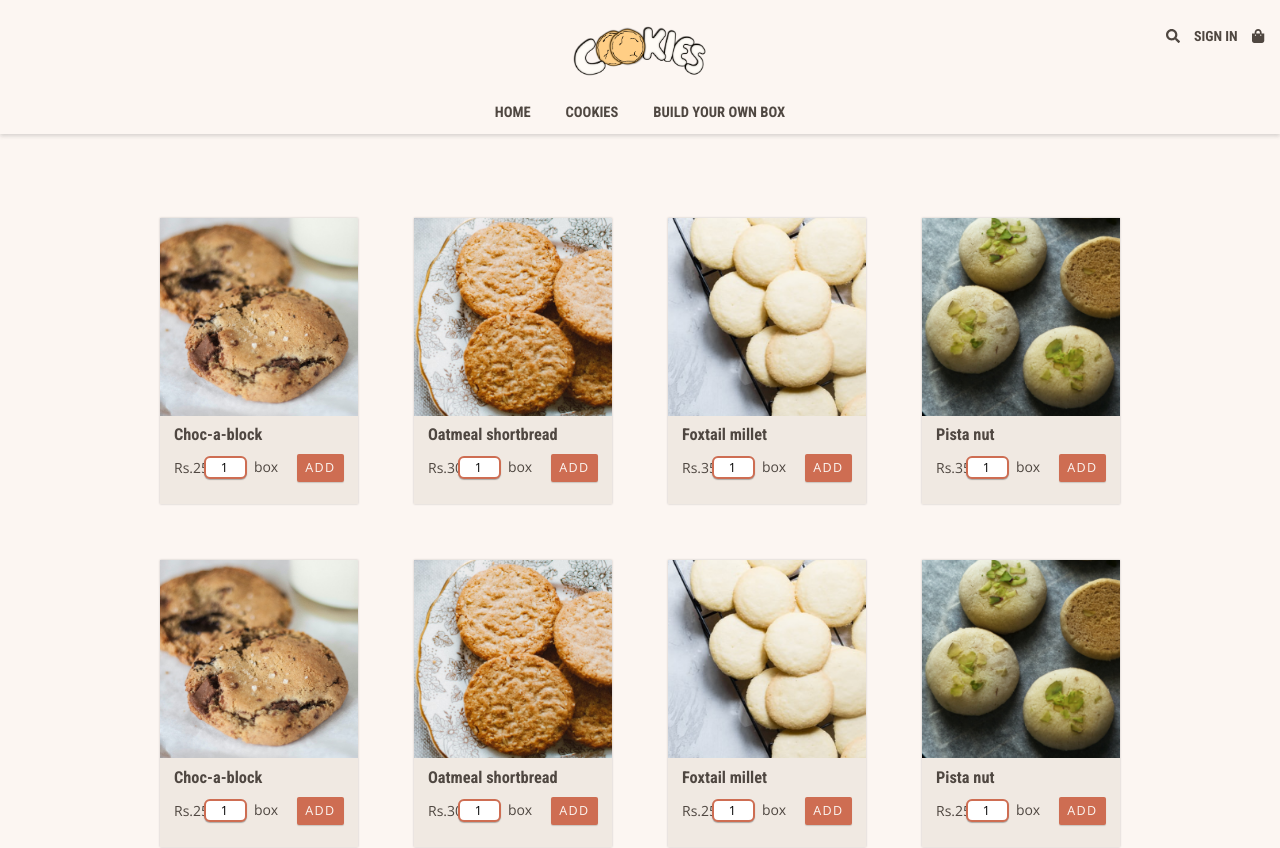
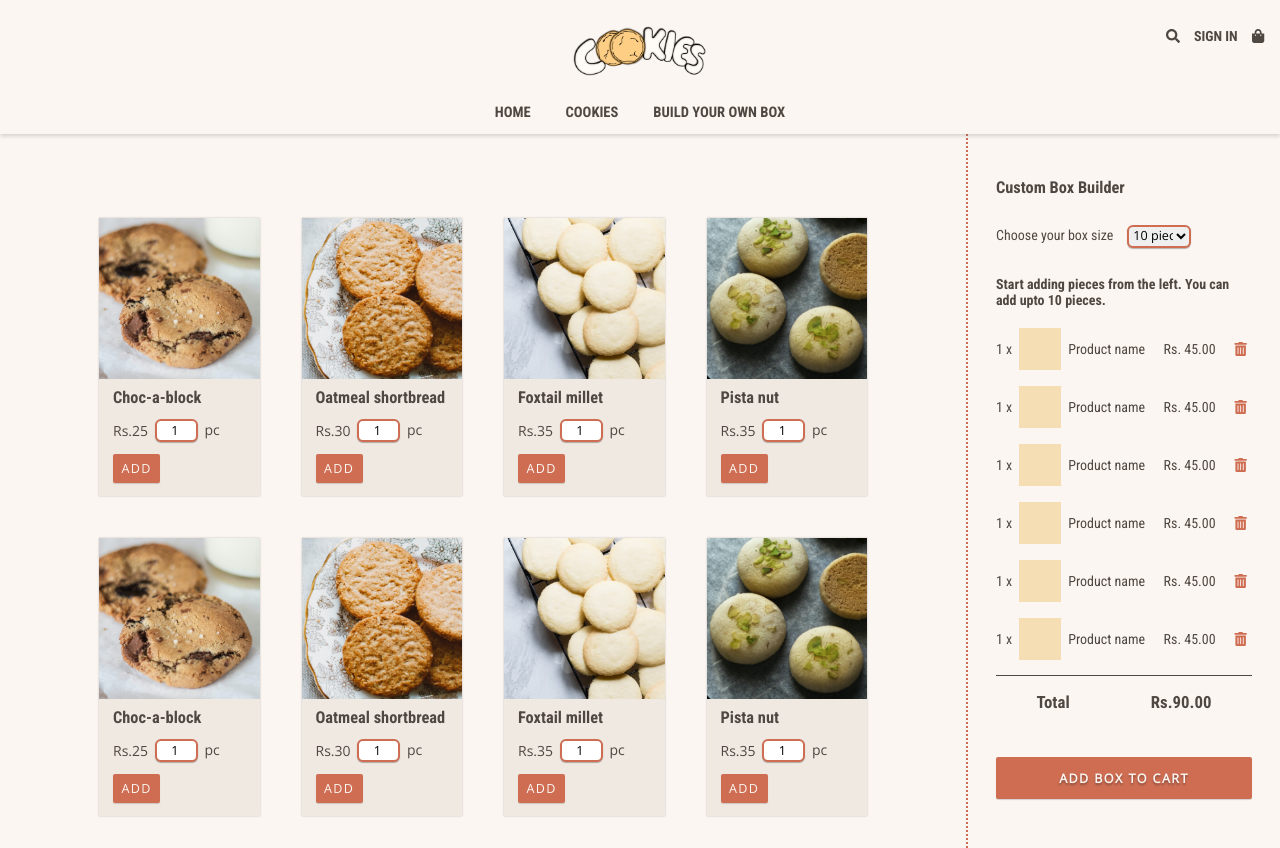
Before and after one commit to crisner/cookies-e-commerce-website, a React app: page /build-a-box in a window 1280 px wide. Shown: the top 848 px of the page. Built offline with nearby package versions, Linux system fonts and the light colour scheme.

Commit message:
Add Build-a-Box component

```diff
--- a/src/App.tsx
+++ b/src/App.tsx
@@ -8,16 +8,20 @@ import Header from './Header';
 import Footer from './Footer';
 import Home from './Home';
 import Products from './Products';
+import BuildABox from './BuildABox';
 
 const App = (): JSX.Element => (
   <Router>
     <Header />
     <Switch>
       <Route path="/build-a-box">
-        <Products box={true} />
+        <div className="build-a-box-page">
+          <Products box={false} />
+          <BuildABox />
+        </div>
       </Route>
       <Route path="/cookies">
-        <Products box={false} />
+        <Products box={true} />
       </Route>
       <Route path="/">
         <Home />
--- /dev/null
+++ b/src/BoxItem.tsx
@@ -0,0 +1,16 @@
+import React from 'react';
+import { FontAwesomeIcon } from '@fortawesome/react-fontawesome';
+import { faTrashAlt } from '@fortawesome/free-solid-svg-icons';
+
+const BoxItem = (): JSX.Element => (
+  <div className="box-item">
+    <p className="selected-quantity">1 x</p>
+    <div className="preview-img"></div>
+    <p className="product-name">Product name</p>
+    <p className="product-cost">Rs. 45.00</p>
+    <FontAwesomeIcon className="product-remove" icon={faTrashAlt} />
+    {/* <button className="btn-add product-remove">X</button> */}
+  </div>
+)
+
+export default BoxItem;
--- /dev/null
+++ b/src/BuildABox.tsx
@@ -0,0 +1,32 @@
+import React, { useState } from 'react';
+import BoxItem from './BoxItem';
+
+const BuildABox = (): JSX.Element => {
+  const [boxSize, setBoxSize] = useState(10);
+
+  return (
+    <div className="build-a-box-ui">
+      <h3>Custom Box Builder</h3>
+      <p style={{display: 'inline-block', marginRight: '1rem'}}>Choose your box size</p>
+      <select name="box-size" id="box-size" value={boxSize} onChange={(e) => setBoxSize(Number(e.target.value))}>
+        <option value="10">10 pieces</option>
+        <option value="16">16 pieces</option>
+        <option value="25">25 pieces</option>
+      </select>
+      <h4>Start adding pieces from the left. You can add upto {boxSize} pieces.</h4>
+      <BoxItem />
+      <BoxItem />
+      <BoxItem />
+      <BoxItem />
+      <BoxItem />
+      <BoxItem />
+      <div className="total">
+        <p>Total</p>
+        <p>Rs.90.00</p>
+      </div>
+      <button className="btn-add">Add box to cart</button>
+    </div>
+  )
+}
+
+export default BuildABox;
--- a/src/Products.tsx
+++ b/src/Products.tsx
@@ -2,7 +2,7 @@ import React from 'react';
 import ProductsList from './ProductsList';
 
 const Products = (props: {box: boolean}): JSX.Element => (
-  <div className="products">
+  <div className="products" style={props.box ? {} : {width: '60vw', gridGap: '3rem'}}>
     <ProductsList box={props.box} />
   </div>
 )
--- a/src/stylesheet/main.css
+++ b/src/stylesheet/main.css
@@ -486,3 +486,93 @@ main .order-now .text {
   background-color: #4f47419e;
   z-index: 2;
 }
+
+/* ------------------------- */
+/* ----- Build A Box UI ---- */
+/* ------------------------- */
+.build-a-box-page {
+  display: flex;
+}
+
+.build-a-box-ui {
+  /* position: absolute; */
+  /* top: 22%; */
+  /* left: 70vw; */
+  border-left: 2px dotted #ce6d52;
+  width: 20vw;
+  /* height: 70vh; */
+  padding: 2rem;
+}
+
+.build-a-box-ui select {
+  width: 25%;
+  /* margin: 0 0.5rem; */
+  border-radius: 6px;
+  font-family: 'Open Sans', sans-serif;
+  font-size: 0.9rem;
+  font-weight: 500;
+  text-align: right;
+  border: 2px solid #ce6d52;
+  box-shadow: 0px 1px 1px #23232352;
+}
+
+.build-a-box-ui .total {
+  display: flex;
+  justify-content: space-around;
+  font-size: 1.2rem;
+  font-weight: 600;
+  border-top: 1px solid;
+}
+
+.build-a-box-ui .btn-add {
+  width: 100%;
+  margin: 2rem 0;
+  margin: 2rem 0;
+  height: 3rem;
+  font-weight: 600;
+  text-shadow: 0px 2px 2px #23232361;
+}
+
+.build-a-box-ui .btn-add .disabled {
+  background-color: #cca499;
+  cursor: not-allowed;
+}
+
+.build-a-box-ui .btn-add:hover {
+  text-shadow: -2px 1px 2px #23232361;
+  text-shadow: 0px -2px 2px #23232361;text-shadow: -2px 1px 2px #23232361;
+  box-shadow: 2px -2px 2px #ce6d5273;
+}
+
+.box-item {
+  display: flex;
+  flex-direction: row;
+  justify-content: space-between;
+  align-items: center;
+  margin: 1rem 0;
+}
+
+.box-item .selected-quantity {
+  width: 10%;
+}
+
+.box-item .preview-img {
+  background: wheat;
+  width: 18%;
+  height: 3rem;
+}
+
+.box-item .product-name {
+  margin: 0.5rem;
+  width: 35%;
+}
+
+.box-item .product-cost {
+  margin: 0.5rem;
+  width: 25%;
+}
+
+.box-item .product-remove {
+  width: 10%;
+  color: #ce6d52;
+}
```
